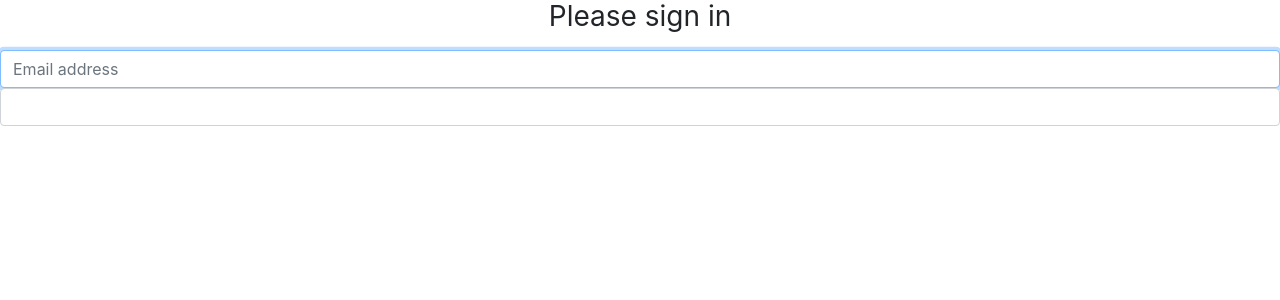
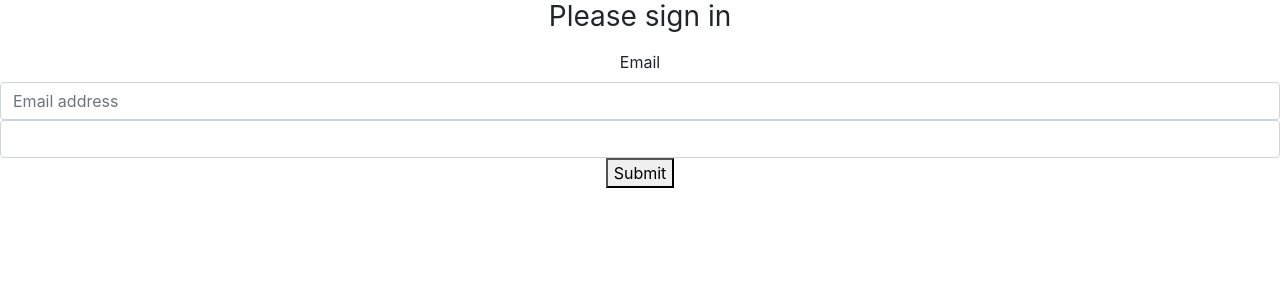
Before and after one commit to WarSame/DebateItPy, a Flask app: page /login in a window 1280 px wide. Shown: the part 58-358 px from the top of the page. Run offline with Flask 2, Linux system fonts and the light colour scheme; some libraries are stand-ins or nearby versions.

Commit message:
Basic working form

```diff
--- a/app/forms.py
+++ b/app/forms.py
@@ -1,8 +1,11 @@
-from flask_wtf import Form
+from flask_wtf import FlaskForm
 from wtforms import StringField, PasswordField
 from wtforms.validators import DataRequired, Email
 
 
-class EmailPasswordForm(Form):
+class EmailPasswordForm(FlaskForm):
     email = StringField("Email", validators=[DataRequired(), Email()])
     password = PasswordField("Password", validators=[DataRequired()])
+
+class MyForm(FlaskForm):
+    name = StringField('name', validators=[DataRequired()])
--- a/app/routes.py
+++ b/app/routes.py
@@ -1,6 +1,6 @@
 from app import app
-from flask import render_template
-from .forms import EmailPasswordForm
+from flask import render_template, redirect
+from .forms import EmailPasswordForm, MyForm
 import redis
 
 db = redis.Redis(host="redis", port=6379)
@@ -9,6 +9,7 @@ db.set("count", 0)
 
 @app.route("/")
 def index():
+    app.logger.info(db.get("user"))
     db.incr("count", 1)
     count = db.get("count")
     user = db.get("user")
@@ -25,12 +26,22 @@ def print_community(community_name):
     return community_name
 
 
-@app.route("/login", methods=["GET", "POST"])
+@app.route("/submit", methods=("GET", "POST"))
+def submit():
+    form = MyForm()
+    if form.validate_on_submit():
+        return redirect("/")
+    return render_template("login.html", form=form)
+
+
+@app.route("/login", methods=("GET", "POST"))
 def login():
     form = EmailPasswordForm()
     if form.validate_on_submit():
-        db.set("user", form.email)
-        return render_template("index.html")
+        app.logger.info(form.email.data)
+        app.logger.info("validated")
+        return redirect("/")
+    app.logger.info("not validated")
     return render_template("login.html", form=form)
 
 
--- a/app/templates/login.html
+++ b/app/templates/login.html
@@ -2,12 +2,12 @@
 {% block title %}DebateIt{% endblock %}
 {% block content %}
 <div class="text-center">
-    <form class="form-signin">
+    <form method="POST" class="form-signin" action="/login">
         <h1 class="h3 mb-3 font-weight-normal">Please sign in</h1>
-        <label for="inputEmail" class="sr-only">Email address</label>
-        <input type="email" id="inputEmail" class="form-control" placeholder="Email address" required autofocus>
-        <input type="password" id="inputPassword" class="form-control" required>
+        {{ form.email.label }} {{ form.email(class_="form-control", placeholder="Email address") }}
+        {{ form.password(class_="form-control") }}
         {{ form.csrf_token }}
+        <button type="submit" value="Submit">Submit</button>
     </form>
 </div>
 {% endblock %}
--- a/config.py
+++ b/config.py
@@ -3,3 +3,4 @@ import os
 
 class Config(object):
     DEBUG = os.environ.get("FLASK_DEBUG") or False
+    SECRET_KEY = "somesecretkey"
```
